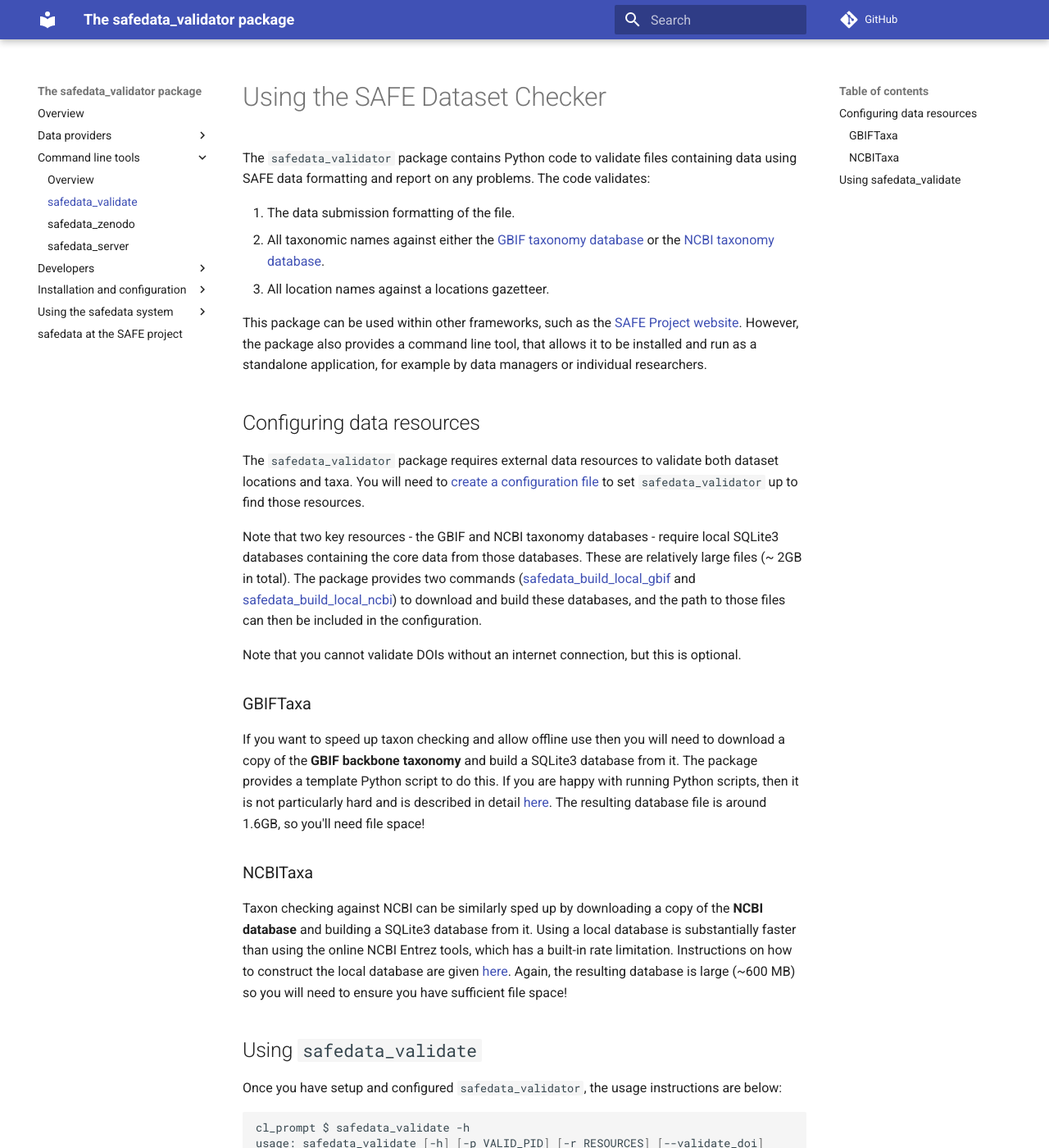
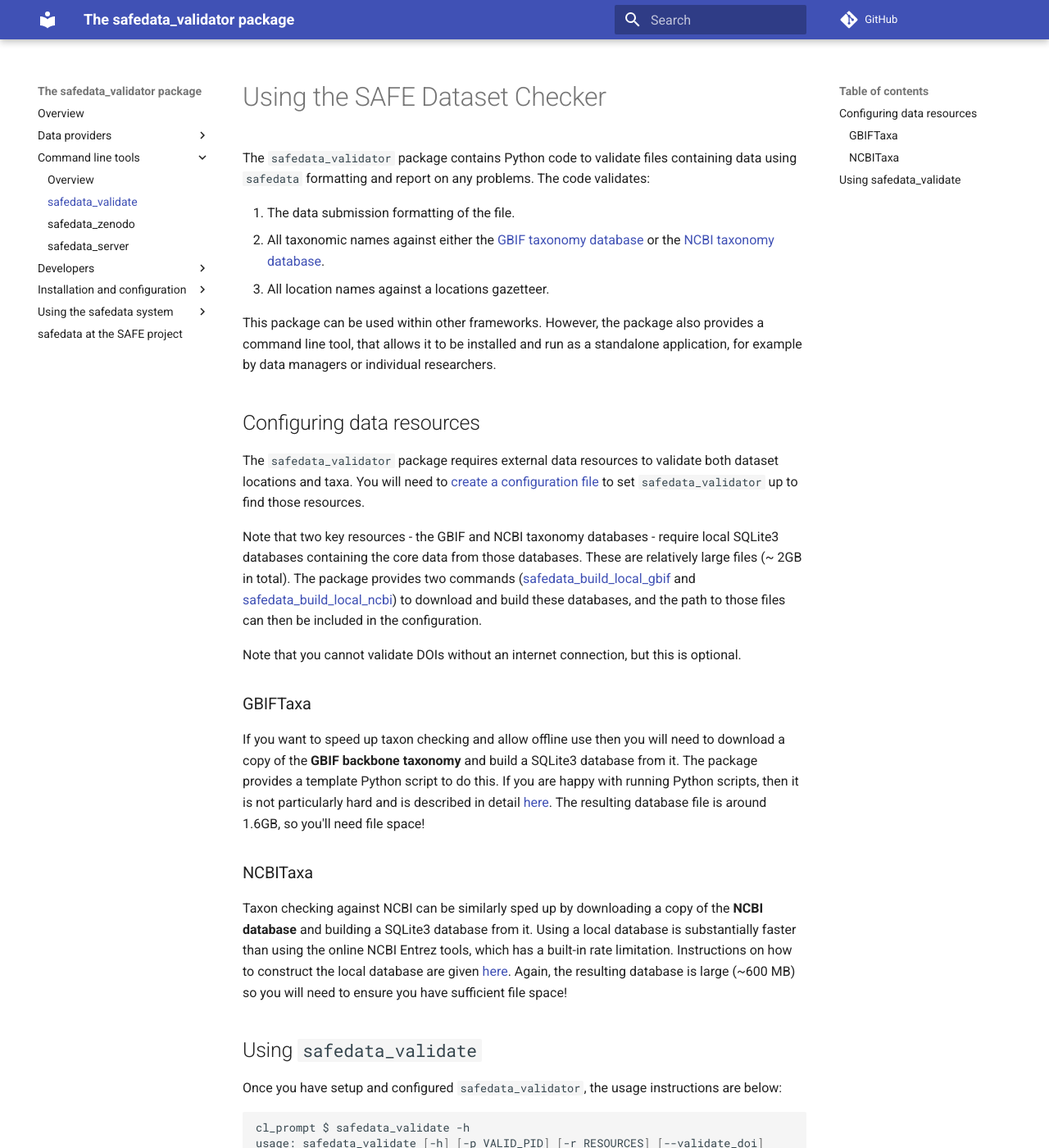
Before and after one commit to ImperialCollegeLondon/safedata_validator, an MkDocs documentation site: the page built from docs/command_line_tools/safedata_validate.md, in a window 1280 px wide and 1400 px high. Shown: the whole window at 82% size. Built offline with MkDocs 1.6.1 and Material for MkDocs 9.7.7, drawn with Linux system fonts in a browser that asks for light colours; comment, search, counter and statistics services are not loaded.

Commit message:
Updated details of the safedata_validate entry point

```diff
--- a/docs/command_line_tools/command_line_usage/safedata_validate.txt
+++ b/docs/command_line_tools/command_line_usage/safedata_validate.txt
@@ -5,21 +5,22 @@
 
 Validate a dataset using a command line interface.
 
-    This program validates an Excel file formatted as a SAFE dataset. As it
-    runs, it outputs a report that highlights any problems with the formatting.
-    Much of the validation is to check that the data meets our metadata
-    standards and is internally consistent.
+    This program validates an Excel file formatted as a `safedata` dataset.
+    As it runs, it outputs a report that highlights any problems with the
+    formatting. Much of the validation is to check that the data meets our
+    metadata standards and is internally consistent.
 
-    However, the package uses external resources to perform validation of taxa
-    and sampling locations and to provide other information. For this reason,
-    using this program requires you to provide a configuration file for these
-    resources or to have installed a configuration file in a standard location.
-    If you run `safedata_validate` without a configuration file, the output will
-    report the standard locations for your operating system.
+    However, the package uses external resources to perform validation of
+    taxa and sampling locations and to provide other information. For
+    this reason, using this program requires you to provide a configuration
+    file for these resources or to have installed a configuration file in a
+    standard location. If you run `safedata_validate` without a
+    configuration file, the output will report the standard locations for
+    your operating system.
 
-    If validation is successful, then a JSON format file containing key metadata
-    will be saved to the same location as the validated file. The JSON metadata
-    is used in the dataset publication process.
+    If validation is successful, then a JSON format file containing key
+    metadata will be saved to the same location as the validated file.
+    The JSON metadata is used in the dataset publication process.
 
 positional arguments:
   filename              Path to the Excel file to be validated.
--- a/docs/command_line_tools/safedata_validate.md
+++ b/docs/command_line_tools/safedata_validate.md
@@ -1,7 +1,7 @@
 # Using the SAFE Dataset Checker
 
 The  `safedata_validator` package contains Python code to validate files
-containing data using SAFE data formatting  and report on any problems. The code
+containing data using `safedata` formatting  and report on any problems. The code
 validates:
 
   1. The data submission formatting of the file.
@@ -10,10 +10,9 @@
      database](../install/ncbi_validation.md).
   1. All location names against a locations gazetteer.
 
-This package can be used within other frameworks, such as the [SAFE Project
-website](https://safeproject.net/datasets/view_datasets). However, the package also
-provides a command line tool, that allows it to be  installed and run as a standalone
-application, for example by data managers or individual researchers.
+This package can be used within other frameworks. However, the package also provides a
+command line tool, that allows it to be  installed and run as a standalone application,
+for example by data managers or individual researchers.
 
 ## Configuring data resources
 
```
Also changed, not shown: docs/command_line_tools/overview.md (+3 -3 lines), 1 other file.
